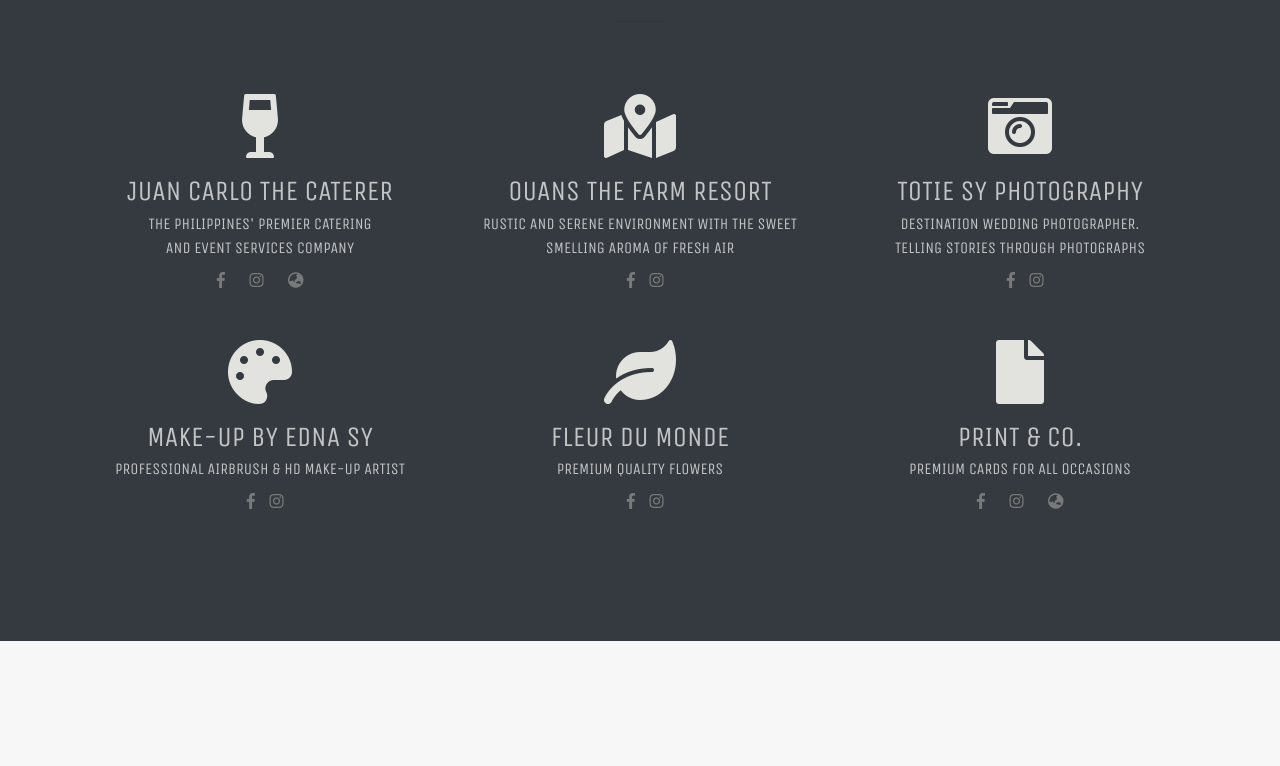
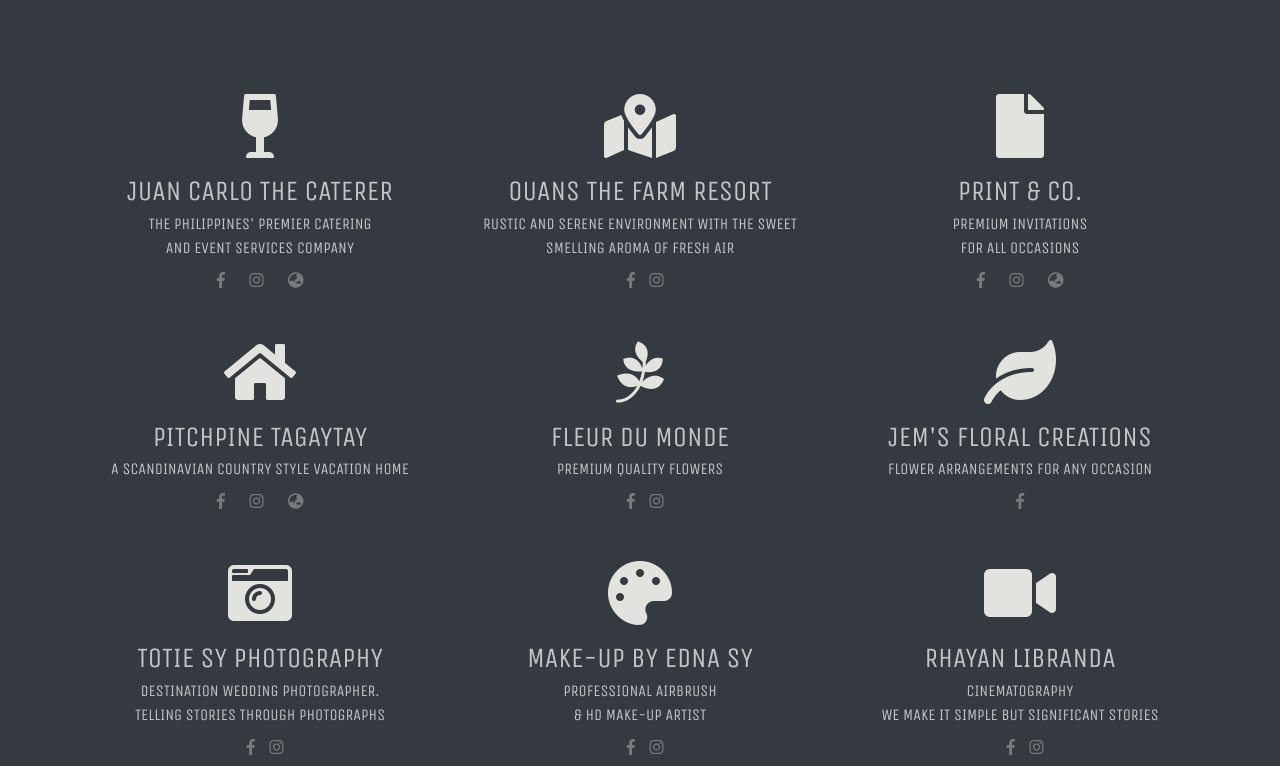
Before and after one commit to ysalfafara/benjamin-joanne, a website with bundled scripts: page index.html in a window 1280 px wide. Shown: the part 4209-4975 px from the top of the page. Built offline with nearby package versions, Linux system fonts and the light colour scheme; a web font is replaced by a local one.

Commit message:
Added suppliers

```diff
--- a/index.html
+++ b/index.html
@@ -87,6 +87,7 @@
         font-size: 5em !important;
       }
     }
+
   </style>
 </head>
 
@@ -372,7 +373,55 @@
         </div>
         <div class="col-lg-4 col-md-6 text-center">
           <div class="service-box mt-5 mx-auto">
-            <i class="fas fa-4x fa fa-camera-retro text-primary2 mb-3 sr-icon-3"></i>
+            <i class="fas fa-4x far fa-file text-primary2 mb-3 sr-icon-3"></i>
+            <h3 class="text-faded mb-1">Print & Co.</h3>
+            <p class="text-faded mb-2">Premium Invitations <br> for all occasions</p>
+            <div class="social-media">
+              <a href="https://www.facebook.com/printandco/" target="_blank"><i class="fab fa-1x fa-facebook-f text-primary3 mb-1"></i></a>
+              <a style="margin:0 20px" href="https://www.instagram.com/printandcompany/" target="_blank"><i class="fab fa-1x fa-instagram text-primary3 mb-1"></i></a>
+              <a href="https://www.printandcompany.com/" target="_blank"><i class="fas fa-1x fa-globe-asia text-primary3 mb-1"></i></a>
+            </div>
+          </div>
+        </div>
+
+        <div class="col-lg-4 col-md-6 text-center">
+          <div class="service-box mt-5 mx-auto">
+            <i class="fas fa-4x fas fa-home text-primary2 mb-3 sr-icon-1"></i>
+            <h3 class="text-faded mb-1">Pitchpine Tagaytay</h3>
+            <p class="text-faded mb-2">A Scandinavian country style vacation home</p>
+            <div class="social-media">
+              <a href="https://www.facebook.com/pitchpinetagaytay/" target="_blank"><i class="fab fa-1x fa-facebook-f text-primary3 mb-1"></i></a>
+              <a style="margin:0 20px" href="https://www.instagram.com/pitchpine_tagaytay/" target="_blank"><i class="fab fa-1x fa-instagram text-primary3 mb-1"></i></a>
+              <a href="https://pitchpinetagaytay.com/" target="_blank"><i class="fas fa-1x fa-globe-asia text-primary3 mb-1"></i></a>
+            </div>
+          </div>
+        </div>
+        <div class="col-lg-4 col-md-6 text-center">
+          <div class="service-box mt-5 mx-auto">
+            <i class="fab fa-4x fa-pagelines text-primary2 mb-3 sr-icon-2"></i>
+            <h3 class="text-faded mb-1">Fleur Du Monde</h3>
+            <p class="text-faded mb-2">Premium quality flowers</p>
+            <div class="social-media">
+              <a style="margin:0 10px" href="https://www.facebook.com/fleurdemondeph/" target="_blank"><i class="fab fa-1x fa-facebook-f text-primary3 mb-1"></i></a>
+              <a href="https://www.instagram.com/fleurdumondeph/" target="_blank"><i class="fab fa-1x fa-instagram text-primary3 mb-1"></i></a>
+            </div>
+          </div>
+        </div>
+        <div class="col-lg-4 col-md-6 text-center">
+          <div class="service-box mt-5 mx-auto">
+            <i class="fas fa-4x	fas fa-leaf text-primary2 mb-3 sr-icon-3"></i>
+            <h3 class="text-faded mb-1">JEM'S Floral Creations</h3>
+            <p class="text-faded mb-2">Flower arrangements for any occasion</p>
+            <div class="social-media">
+              <a style="margin:0 10px" href="https://www.facebook.com/jemsfloralcreations/" target="_blank"><i class="fab fa-1x fa-facebook-f text-primary3 mb-1"></i></a>
+
+            </div>
+          </div>
+        </div>
+
+        <div class="col-lg-4 col-md-6 text-center">
+          <div class="service-box mt-5 mx-auto">
+            <i class="fas fa-4x fa fa-camera-retro text-primary2 mb-3 sr-icon-1"></i>
             <h3 class="text-faded mb-1">Totie Sy Photography</h3>
             <p class="text-faded mb-2">Destination Wedding Photographer. <br> Telling Stories Through Photographs</p>
             <div class="social-media">
@@ -384,9 +433,9 @@
         <div class="col-lg-4 col-md-6 text-center">
           <div class="service-box mt-5 mx-auto">
             <!--<i class="fas fa-4x fas fa-eye text-primary2 mb-3 sr-icon-4"></i>-->
-            <i class="fas fa-4x fas fa-palette text-primary2 mb-3 sr-icon-4"></i>
+            <i class="fas fa-4x fas fa-palette text-primary2 mb-3 sr-icon-2"></i>
             <h3 class="text-faded mb-1">Make-Up by Edna Sy</h3>
-            <p class="text-faded mb-2">Professional Airbrush & Hd Make-Up artist </p>
+            <p class="text-faded mb-2">Professional Airbrush <br> & Hd Make-Up artist </p>
             <div class="social-media">
               <a style="margin:0 10px" href="https://www.facebook.com/MakeUpByEdnaSy/" target="_blank"><i class="fab fa-1x fa-facebook-f text-primary3 mb-1"></i></a>
               <a href="https://www.instagram.com/makeupbyednasy/" target="_blank"><i class="fab fa-1x fa-instagram text-primary3 mb-1"></i></a>
@@ -395,24 +444,13 @@
         </div>
         <div class="col-lg-4 col-md-6 text-center">
           <div class="service-box mt-5 mx-auto">
-            <i class="fas fa-4x	fas fa-leaf text-primary2 mb-3 sr-icon-4"></i>
-            <h3 class="text-faded mb-1">Fleur Du Monde</h3>
-            <p class="text-faded mb-2">Premium quality flowers</p>
+            <i class="fas fa-4x fa-video text-primary2 mb-3 sr-icon-3"></i>
+            <h3 class="text-faded mb-1">Rhayan Libranda</h3>
+            <p class="text-faded mb-2">Cinematography <br> We make it simple but significant stories</p>
             <div class="social-media">
-              <a style="margin:0 10px" href="https://www.facebook.com/fleurdemondeph/" target="_blank"><i class="fab fa-1x fa-facebook-f text-primary3 mb-1"></i></a>
-              <a href="https://www.instagram.com/fleurdumondeph/" target="_blank"><i class="fab fa-1x fa-instagram text-primary3 mb-1"></i></a>
-            </div>
-          </div>
-        </div>
-        <div class="col-lg-4 col-md-6 text-center">
-          <div class="service-box mt-5 mx-auto">
-            <i class="fas fa-4x far fa-file text-primary2 mb-3 sr-icon-4"></i>
-            <h3 class="text-faded mb-1">Print & Co.</h3>
-            <p class="text-faded mb-2">Premium cards for all occasions</p>
-            <div class="social-media">
-              <a href="https://www.facebook.com/printandco/" target="_blank"><i class="fab fa-1x fa-facebook-f text-primary3 mb-1"></i></a>
-              <a style="margin:0 20px" href="https://www.instagram.com/printandcompany/" target="_blank"><i class="fab fa-1x fa-instagram text-primary3 mb-1"></i></a>
-              <a href="https://www.printandcompany.com/" target="_blank"><i class="fas fa-1x fa-globe-asia text-primary3 mb-1"></i></a>
+              <a style="margin:0 10px" href="https://www.facebook.com/pg/rhayanlibrandacinema/" target="_blank"><i
+                  class="fab fa-1x fa-facebook-f text-primary3 mb-1"></i></a>
+              <a href="https://www.instagram.com/rhayanlibranda/" target="_blank"><i class="fab fa-1x fa-instagram text-primary3 mb-1"></i></a>
             </div>
           </div>
         </div>
```
